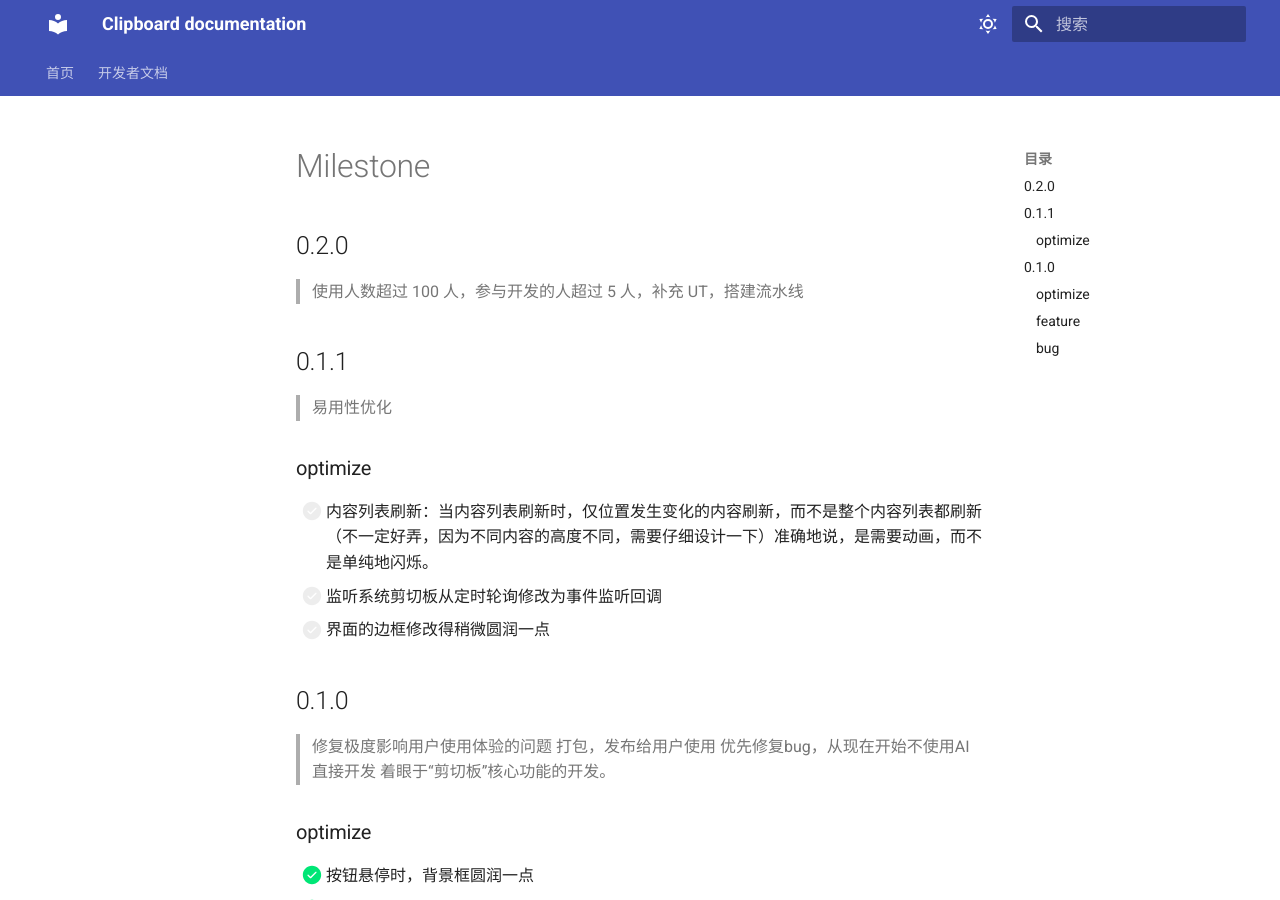
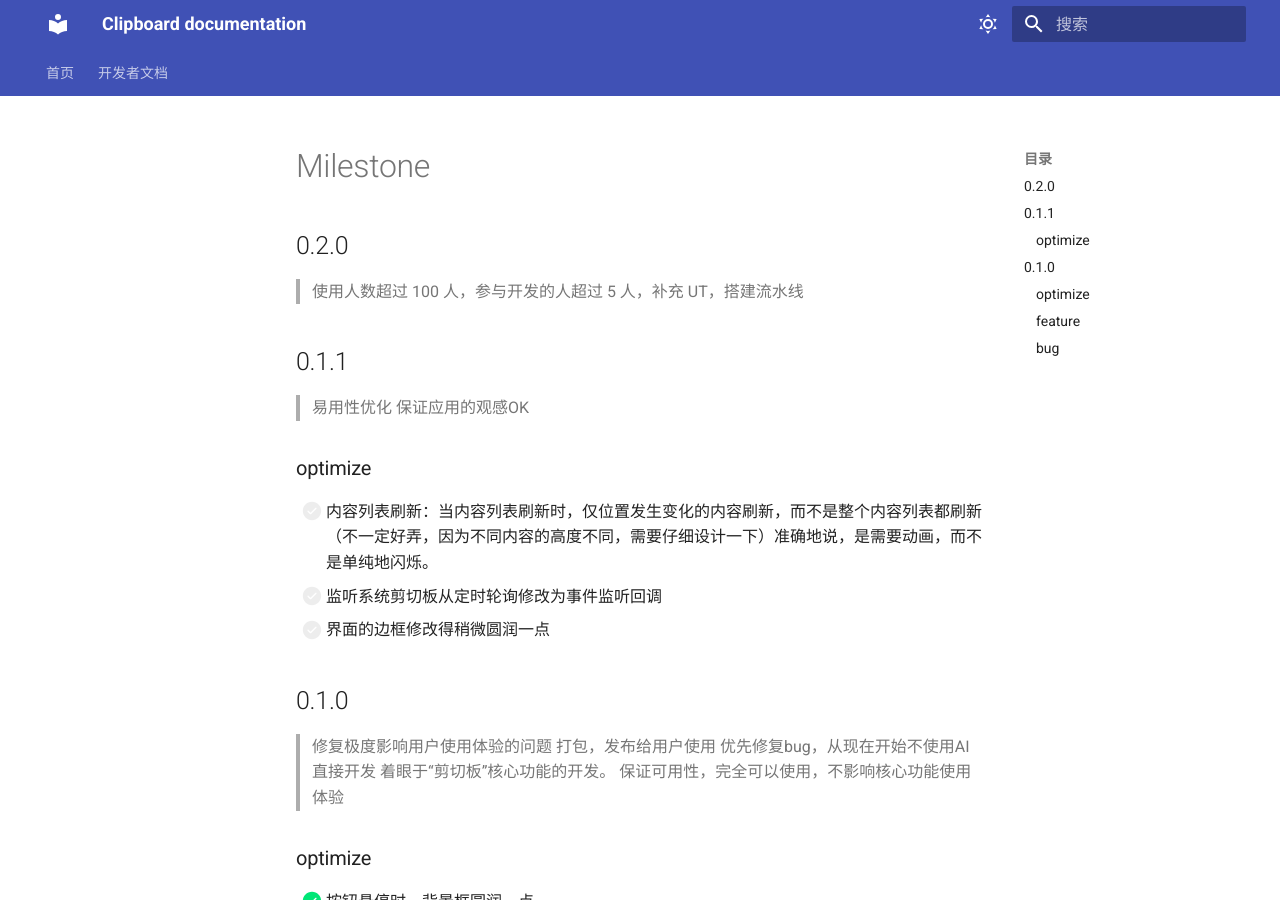
Before and after one commit to mengq627/clipboard, an MkDocs documentation site: the page built from docs/dev/todo.md, in a window 1280 px wide and 900 px high. Built offline with MkDocs 1.6.1 and Material for MkDocs 9.7.7, drawn with Linux system fonts in a browser that asks for light colours.

Commit message:
todo.md: update

```diff
--- a/docs/dev/todo.md
+++ b/docs/dev/todo.md
@@ -5,6 +5,7 @@
 
 ## 0.1.1
 > 易用性优化
+> 保证应用的观感OK
 
 ### optimize
 - [ ] 内容列表刷新：当内容列表刷新时，仅位置发生变化的内容刷新，而不是整个内容列表都刷新（不一定好弄，因为不同内容的高度不同，需要仔细设计一下）准确地说，是需要动画，而不是单纯地闪烁。
@@ -16,6 +17,7 @@
 > 打包，发布给用户使用
 > 优先修复bug，从现在开始不使用AI直接开发
 > 着眼于“剪切板”核心功能的开发。
+> 保证可用性，完全可以使用，不影响核心功能使用体验
 
 ### optimize
 - [x] 按钮悬停时，背景框圆润一点
```
